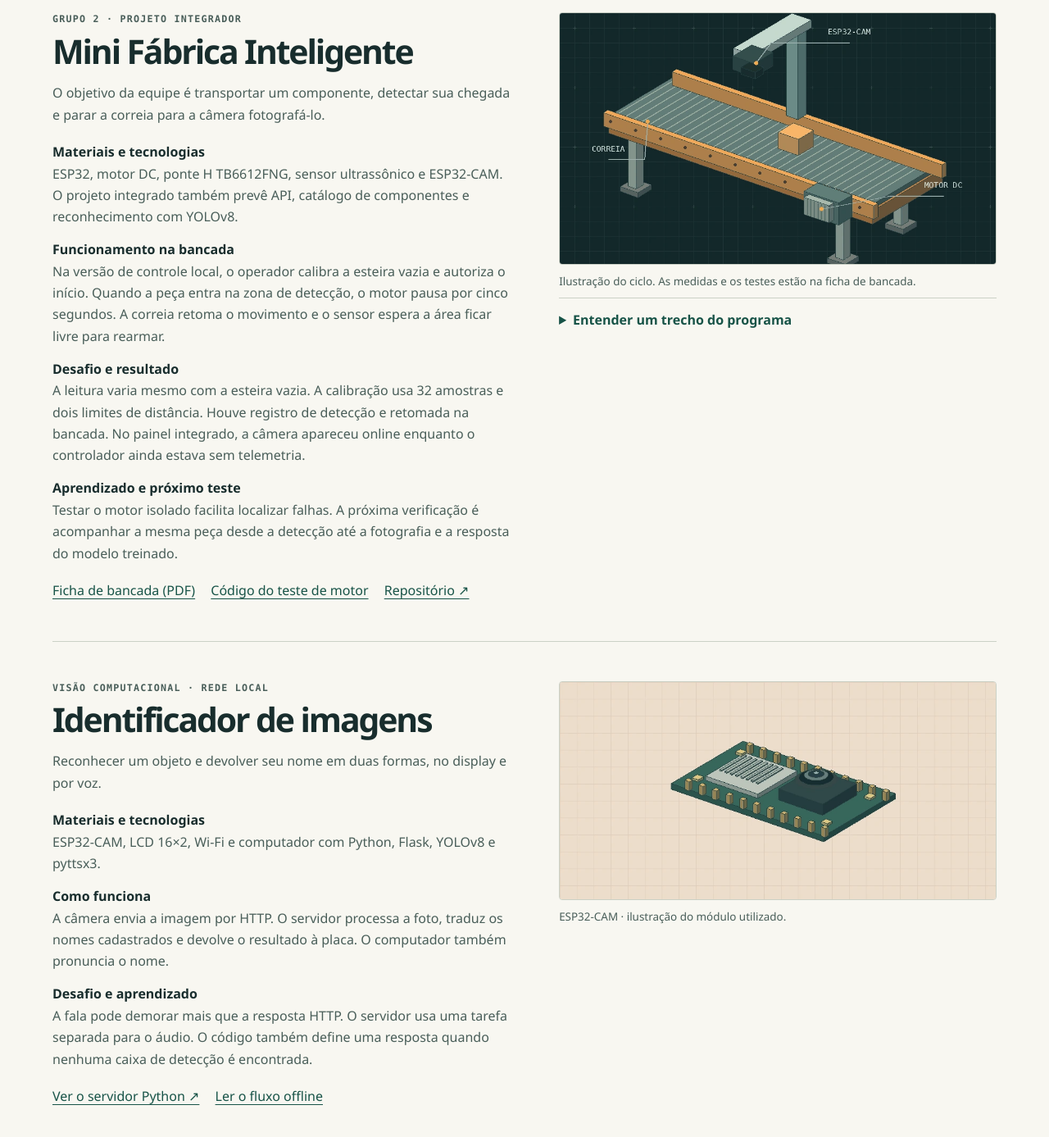
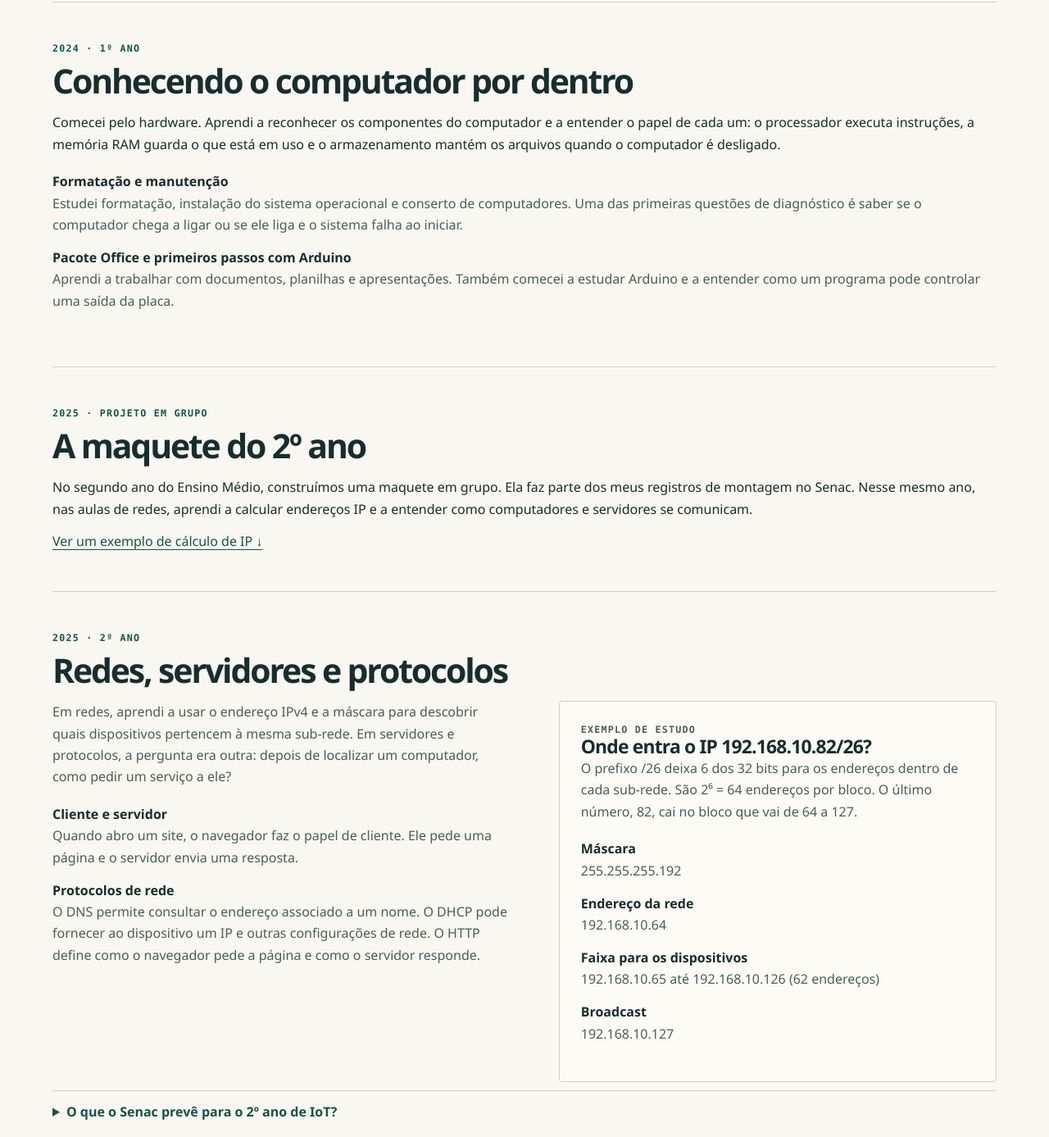
Before and after one commit to RonaldinDuCaus/Portifolio, a plain HTML site: page formacao-tecnica.html in a window 1280 px wide. Shown: the part 1095-2482 px from the top of the page at 82% size. Drawn offline with Linux system fonts and the light colour scheme.

Commit message:
Registra a maquete de 2025, os estudos de redes e os fundamentos de 2024

```diff
--- a/formacao-tecnica.html
+++ b/formacao-tecnica.html
@@ -34,6 +34,9 @@
       </div>
       <div class="atalhos" aria-label="Projetos nesta página">
         <a href="#conhecimentos">Conhecimentos técnicos</a>
+        <a href="#primeiro-ano">Fundamentos de computação</a>
+        <a href="#maquete">Maquete do 2º ano</a>
+        <a href="#redes-2025">Redes em 2025</a>
         <a href="#esteira">Mini Fábrica</a>
         <a href="#camera">Identificador de imagens</a>
         <a href="#lixeira">Lixeira automática</a>
@@ -54,6 +57,55 @@
           <dt>HTML e CSS</dt>
           <dd>No próprio portfólio, o HTML organiza o menu, os títulos e as fichas de projeto. Na <a href="css/estilo.css">folha de estilos</a>, o CSS Grid coloca os cartões lado a lado no computador e em uma coluna no celular.</dd>
         </dl>
+      </section>
+      <section id="primeiro-ano" class="projeto">
+        <p class="micro">2024 · 1º ano</p>
+        <h2>Conhecendo o computador por dentro</h2>
+        <p>Comecei pelo hardware. Aprendi a reconhecer os componentes do computador e a entender o papel de cada um: o processador executa instruções, a memória RAM guarda o que está em uso e o armazenamento mantém os arquivos quando o computador é desligado.</p>
+        <dl>
+          <dt>Formatação e manutenção</dt>
+          <dd>Estudei formatação, instalação do sistema operacional e conserto de computadores. Uma das primeiras questões de diagnóstico é saber se o computador chega a ligar ou se ele liga e o sistema falha ao iniciar.</dd>
+          <dt>Pacote Office e primeiros passos com Arduino</dt>
+          <dd>Aprendi a trabalhar com documentos, planilhas e apresentações. Também comecei a estudar Arduino e a entender como um programa pode controlar uma saída da placa.</dd>
+        </dl>
+      </section>
+      <article id="maquete" class="projeto">
+        <p class="micro">2025 · Projeto em grupo</p>
+        <h2>A maquete do 2º ano</h2>
+        <p>No segundo ano do Ensino Médio, construímos uma maquete em grupo. Ela faz parte dos meus registros de montagem no Senac. Nesse mesmo ano, nas aulas de redes, aprendi a calcular endereços IP e a entender como computadores e servidores se comunicam.</p>
+        <p><a href="#redes-2025">Ver um exemplo de cálculo de IP ↓</a></p>
+      </article>
+      <section id="redes-2025" class="projeto">
+        <p class="micro">2025 · 2º ano</p>
+        <h2>Redes, servidores e protocolos</h2>
+        <div class="ficha">
+          <div>
+            <p>Em redes, aprendi a usar o endereço IPv4 e a máscara para descobrir quais dispositivos pertencem à mesma sub-rede. Em servidores e protocolos, a pergunta era outra: depois de localizar um computador, como pedir um serviço a ele?</p>
+            <dl>
+              <dt>Cliente e servidor</dt>
+              <dd>Quando abro um site, o navegador faz o papel de cliente. Ele pede uma página e o servidor envia uma resposta.</dd>
+              <dt>Protocolos de rede</dt>
+              <dd>O DNS permite consultar o endereço associado a um nome. O DHCP pode fornecer ao dispositivo um IP e outras configurações de rede. O HTTP define como o navegador pede a página e como o servidor responde.</dd>
+            </dl>
+          </div>
+          <aside class="bloco" aria-labelledby="calculo-ip">
+            <p class="micro">Exemplo de estudo</p>
+            <h3 id="calculo-ip">Onde entra o IP 192.168.10.82/26?</h3>
+            <p>O prefixo /26 deixa 6 dos 32 bits para os endereços dentro de cada sub-rede. São 2⁶ = 64 endereços por bloco. O último número, 82, cai no bloco que vai de 64 a 127.</p>
+            <dl>
+              <dt>Máscara</dt><dd>255.255.255.192</dd>
+              <dt>Endereço da rede</dt><dd>192.168.10.64</dd>
+              <dt>Faixa para os dispositivos</dt><dd>192.168.10.65 até 192.168.10.126 (62 endereços)</dd>
+              <dt>Broadcast</dt><dd>192.168.10.127</dd>
+            </dl>
+          </aside>
+        </div>
+        <details>
+          <summary>O que o Senac prevê para o 2º ano de IoT?</summary>
+          <p>O plano de curso do Ensino Médio Técnico em Internet das Coisas do Senac SP reserva 240 horas para a formação técnica e profissional do segundo ano. Entre as competências previstas estão instalar redes locais, trabalhar com redes sem fio e protocolos de IoT, integrar tecnologias, cuidar da segurança dos dispositivos e desenvolver automação acessível.</p>
+          <p>A programação pública apresenta as competências por ano. As datas das aulas da minha turma em 2025 não constam nesse plano.</p>
+          <a href="https://www.sp.senac.br/documents/20125/37044884/298_PC_Internet_Coisas_integrado_Ensino_Medio.pdf/ad17ab72-34b2-03d5-413c-a64f787764bb?t=1630678902181">Consultar o plano de curso do Senac SP (PDF) ↗</a>
+        </details>
       </section>
       <article id="esteira" class="projeto">
         <div class="ficha">
```
Also changed, not shown: areas-do-saber.html (+5 -0 lines), jornada.html (+7 -4 lines).
